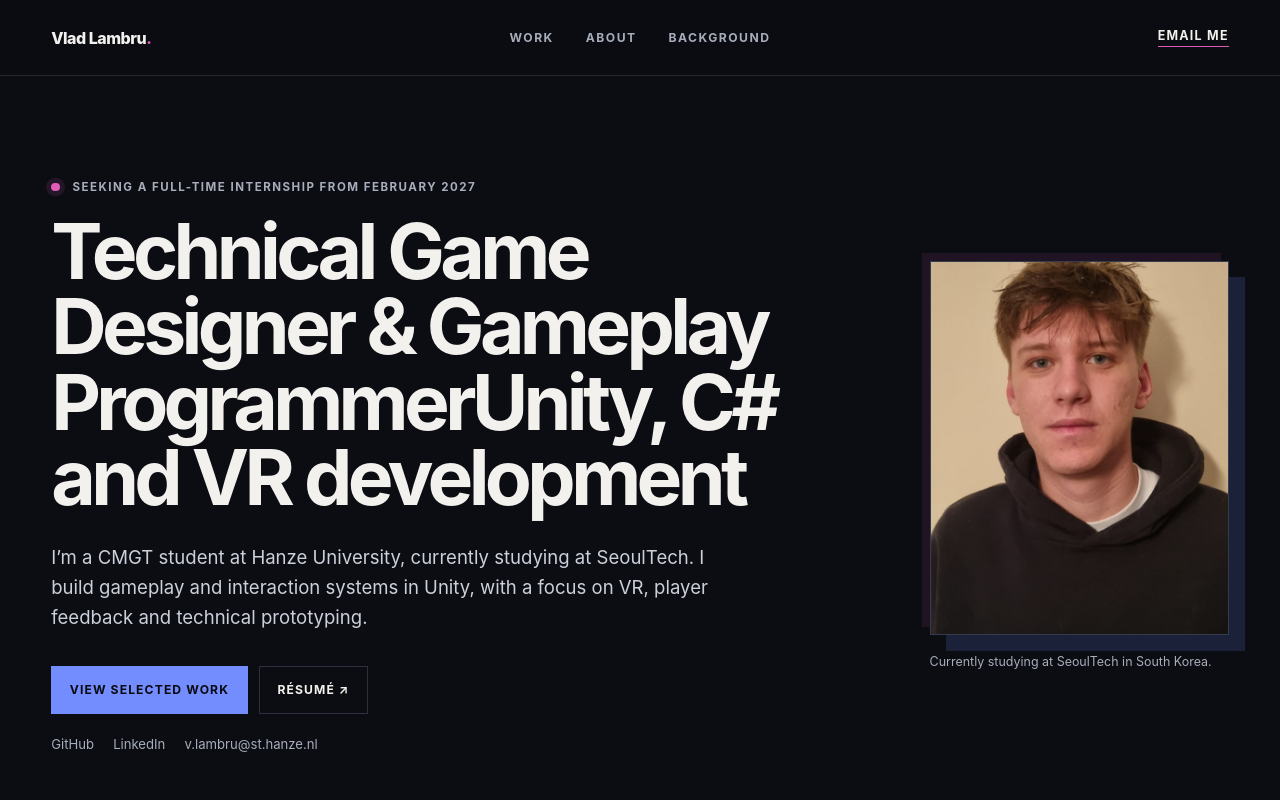
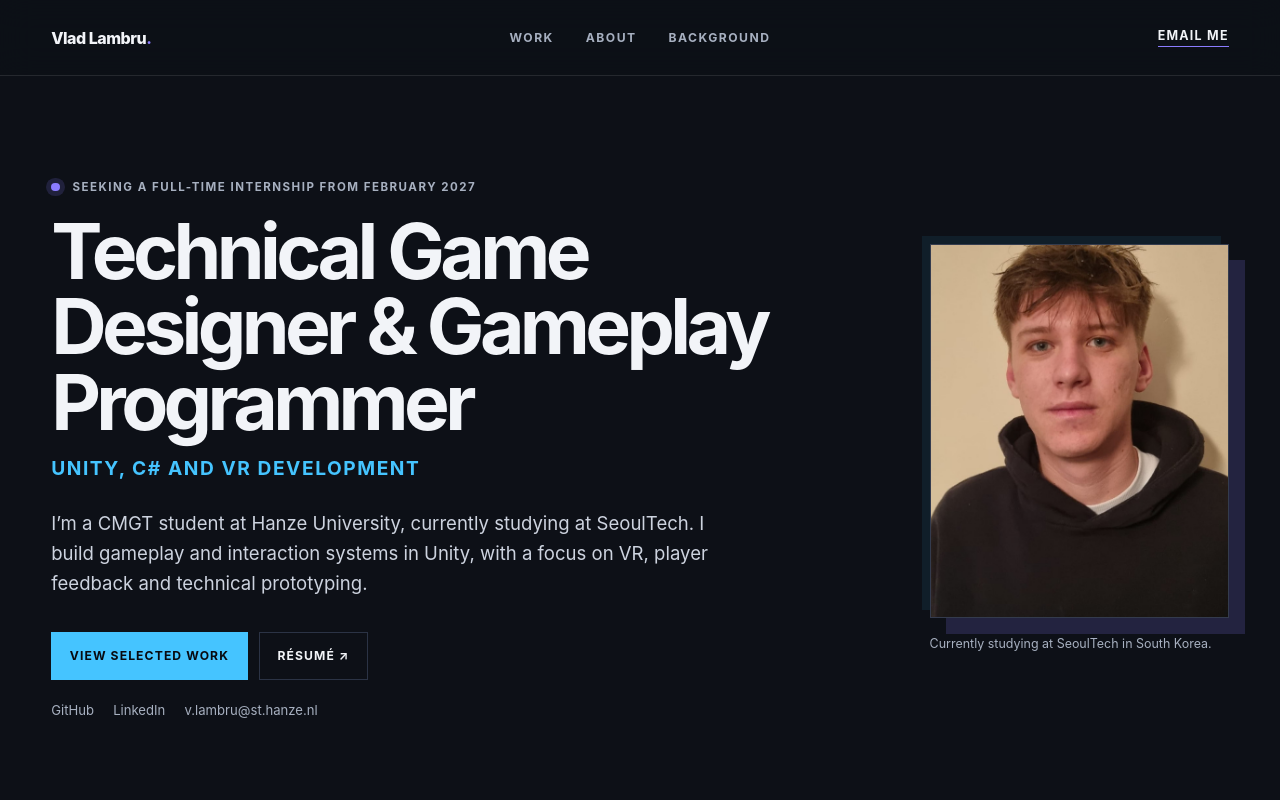
Before and after one commit to Vladut-Andrei-Lambru/Portfolio, a Next.js app: page / in a window 1280 px wide. Shown: the top 800 px of the page. Built offline with nearby package versions, Linux system fonts and the light colour scheme.

Commit message:
Refine dark palette and motion

```diff
--- a/app/globals.css
+++ b/app/globals.css
@@ -1,12 +1,13 @@
 :root {
-  --background: #0b0d13;
-  --surface: #121622;
-  --surface-raised: #181d2b;
-  --text: #f3f1ed;
-  --muted: #a7adba;
-  --line: #2b3140;
-  --accent-blue: #738dff;
-  --accent-magenta: #df5cb8;
+  --background: #0d1017;
+  --surface: #151a26;
+  --surface-raised: #1c2230;
+  --text: #f2f4f8;
+  --muted: #a7b0c0;
+  --line: #2b3345;
+  --accent-violet: #8b7cff;
+  --accent-blue: #45c4ff;
+
   --max: 1380px;
 }
 
@@ -16,47 +17,53 @@ body { margin: 0; background: var(--background); color: var(--text); font-family
 input, textarea, [contenteditable="true"] { caret-color: auto; }
 a { color: inherit; text-decoration: none; }
 img { object-fit: cover; }
-::selection { background: var(--accent-magenta); color: #090a0f; }
+::selection { background: var(--accent-violet); color: #090a0f; }
 :focus-visible { outline: 2px solid var(--accent-blue); outline-offset: 5px; }
 
-.site-header { position: sticky; top: 0; z-index: 20; min-height: 76px; padding: 0 max(4vw, calc((100vw - var(--max)) / 2)); display: grid; grid-template-columns: 1fr auto 1fr; align-items: center; border-bottom: 1px solid rgba(255,255,255,.1); background: rgba(11,13,19,.88); backdrop-filter: blur(16px); }
+.site-header { position: sticky; top: 0; z-index: 20; min-height: 76px; padding: 0 max(4vw, calc((100vw - var(--max)) / 2)); display: grid; grid-template-columns: 1fr auto 1fr; align-items: center; border-bottom: 1px solid rgba(255,255,255,.1); background: rgba(13,16,23,.88); backdrop-filter: blur(16px); }
 .wordmark { width: max-content; font-size: 1rem; font-weight: 800; letter-spacing: -.03em; }
-.wordmark span { color: var(--accent-magenta); }
+.wordmark span { color: var(--accent-violet); }
 .site-header nav { display: flex; gap: 2rem; font-size: .76rem; font-weight: 700; text-transform: uppercase; letter-spacing: .12em; color: var(--muted); }
 .site-header nav a, .header-contact, .hero-links a, .footer-links a, .case-link { transition: color .2s ease; }
 .site-header nav a:hover, .hero-links a:hover, .footer-links a:hover { color: var(--accent-blue); }
-.header-contact { justify-self: end; padding-bottom: .2rem; border-bottom: 1px solid var(--accent-magenta); font-size: .78rem; font-weight: 700; text-transform: uppercase; letter-spacing: .1em; }
-.header-contact:hover { color: var(--accent-magenta); }
+.header-contact { justify-self: end; padding-bottom: .2rem; border-bottom: 1px solid var(--accent-violet); font-size: .78rem; font-weight: 700; text-transform: uppercase; letter-spacing: .1em; }
+.header-contact:hover { color: var(--accent-violet); }
 
 .hero { max-width: var(--max); min-height: 690px; margin: auto; padding: 6.5rem 4vw 5rem; display: grid; grid-template-columns: minmax(0,1.45fr) minmax(290px,.55fr); gap: clamp(3rem,7vw,8rem); align-items: center; }
 .availability, .label, .project-meta { margin: 0 0 1.25rem; color: var(--muted); font-size: .72rem; font-weight: 750; text-transform: uppercase; letter-spacing: .13em; }
-.availability span { width: .52rem; height: .52rem; display: inline-block; margin-right: .55rem; border-radius: 50%; background: var(--accent-magenta); box-shadow: 0 0 0 5px rgba(223,92,184,.12); }
+.availability span { width: .52rem; height: .52rem; display: inline-block; margin-right: .55rem; border-radius: 50%; background: var(--accent-violet); box-shadow: 0 0 0 5px rgba(139,124,255,.16); }
 .hero h1 { max-width: 900px; margin: 0 0 1.7rem; font-size: clamp(3.1rem,6vw,6.1rem); font-weight: 720; line-height: .98; letter-spacing: -.06em; text-wrap: balance; }
-.hero-intro { max-width: 680px; margin: 0; color: #cbd0da; font-size: clamp(1.05rem,1.45vw,1.3rem); line-height: 1.62; }
+.hero h1 span { display: block; margin-top: 1rem; color: var(--accent-blue); font-size: clamp(.95rem,1.5vw,1.25rem); font-weight: 650; line-height: 1.3; letter-spacing: .08em; text-transform: uppercase; }
+.hero-intro { max-width: 680px; margin: 0; color: #cdd3df; font-size: clamp(1.05rem,1.45vw,1.3rem); line-height: 1.62; }
 .hero-actions { margin-top: 2.1rem; display: flex; flex-wrap: wrap; gap: .7rem; }
 .button { min-height: 48px; padding: .9rem 1.1rem; display: inline-flex; align-items: center; justify-content: center; border: 1px solid var(--line); font-size: .76rem; font-weight: 750; text-transform: uppercase; letter-spacing: .09em; transition: transform .2s ease, border-color .2s ease, background .2s ease; }
 .button.primary { border-color: var(--accent-blue); background: var(--accent-blue); color: #080a10; }
-.button:hover { transform: translateY(-2px); border-color: var(--accent-magenta); }
+.button:hover { transform: translateY(-2px); border-color: var(--accent-violet); }
 .hero-links { margin-top: 1.4rem; display: flex; flex-wrap: wrap; gap: 1.2rem; color: var(--muted); font-size: .82rem; }
 .hero-portrait { width: 100%; margin: 0; transform: rotate(1deg); }
-.portrait-frame { position: relative; aspect-ratio: 4/5; overflow: hidden; border: 1px solid #343b4d; background: var(--surface); box-shadow: 16px 16px 0 rgba(115,141,255,.16), -8px -8px 0 rgba(223,92,184,.1); }
+.portrait-frame { position: relative; aspect-ratio: 4/5; overflow: hidden; border: 1px solid #343b4d; background: var(--surface); box-shadow: 16px 16px 0 rgba(139,124,255,.18), -8px -8px 0 rgba(69,196,255,.08); transition: transform .45s cubic-bezier(.2,.8,.2,1), box-shadow .45s ease; }
+.portrait-frame img { transition: transform .65s cubic-bezier(.2,.8,.2,1), filter .45s ease; }
+.portrait-frame:hover { transform: translateY(-5px); box-shadow: 20px 22px 0 rgba(139,124,255,.2), -8px -8px 0 rgba(69,196,255,.1); }
+.portrait-frame:hover img { transform: scale(1.025); filter: saturate(1.04); }
 .hero-portrait figcaption { margin-top: 1.1rem; color: var(--muted); font-size: .78rem; line-height: 1.5; }
 
 .project-section, .background-section, .gallery-section { max-width: var(--max); margin: auto; padding: 7rem 4vw; }
 .section-heading { max-width: 900px; margin-bottom: 4rem; }
 .section-heading h2 { margin: 0; font-size: clamp(2.35rem,4.5vw,4.6rem); font-weight: 680; line-height: 1.02; letter-spacing: -.05em; text-wrap: balance; }
 .section-heading > p:last-child:not(.label) { max-width: 620px; margin: 1.2rem 0 0; color: var(--muted); font-size: 1.05rem; line-height: 1.6; }
-.label { color: var(--accent-magenta); }
+.label { color: var(--accent-violet); }
 .project-list { display: flex; flex-direction: column; gap: 6rem; }
 .project-card { display: grid; grid-template-columns: minmax(0,1.35fr) minmax(290px,.65fr); gap: 4.5vw; align-items: center; }
+.project-card:nth-child(2) { animation-delay: .08s; }
+.project-card:nth-child(3) { animation-delay: .16s; }
 .project-card:nth-child(even) .project-image { order: 2; }
 .project-image { position: relative; min-height: 500px; display: block; overflow: hidden; border: 1px solid var(--line); background: var(--surface); }
-.project-image:after { content: ""; position: absolute; inset: 0; background: linear-gradient(135deg, transparent 60%, rgba(115,141,255,.18)); opacity: 0; transition: opacity .35s ease; }
+.project-image:after { content: ""; position: absolute; inset: 0; background: linear-gradient(135deg, transparent 60%, rgba(69,196,255,.16)); opacity: 0; transition: opacity .35s ease; }
 .project-image img { transition: transform .55s cubic-bezier(.2,.8,.2,1); }
 .project-image:hover img { transform: scale(1.025); }
 .project-image:hover:after { opacity: 1; }
 .project-card-copy h3 { margin: .2rem 0 1rem; font-size: clamp(2rem,3.4vw,3.5rem); font-weight: 680; line-height: 1; letter-spacing: -.045em; }
-.project-card-copy > p:not(.project-meta) { max-width: 540px; color: #c5cad4; font-size: 1.02rem; line-height: 1.68; }
+.project-card-copy > p:not(.project-meta) { max-width: 540px; color: #c9cfdb; font-size: 1.02rem; line-height: 1.68; }
 .tag-list { margin: 1.7rem 0; padding: 0; display: flex; flex-wrap: wrap; gap: .45rem; list-style: none; }
 .tag-list li { padding: .48rem .62rem; border: 1px solid var(--line); color: var(--muted); font-size: .67rem; font-weight: 750; text-transform: uppercase; letter-spacing: .08em; }
 .case-link { display: inline-flex; gap: 1rem; padding-bottom: .3rem; border-bottom: 1px solid var(--accent-blue); font-size: .78rem; font-weight: 750; text-transform: uppercase; letter-spacing: .08em; }
@@ -66,7 +73,7 @@ img { object-fit: cover; }
 
 .about-section, .systems-section { padding: 7rem max(4vw, calc((100vw - var(--max)) / 2 + 4vw)); border-block: 1px solid var(--line); background: var(--surface); }
 .about-grid { display: grid; grid-template-columns: 1.05fr .95fr; gap: 8vw; align-items: start; }
-.about-copy { color: #d4d7de; font-size: clamp(1.25rem,2vw,1.8rem); line-height: 1.48; letter-spacing: -.02em; }
+.about-copy { color: #dce1ea; font-size: clamp(1.25rem,2vw,1.8rem); line-height: 1.48; letter-spacing: -.02em; }
 .about-copy p { margin: 0 0 1.4rem; }
 .toolbox { padding: 1.4rem; border: 1px solid var(--line); background: var(--surface-raised); }
 .toolbox h3, .subheading { margin: 0 0 1.2rem; font-size: .75rem; text-transform: uppercase; letter-spacing: .12em; color: var(--accent-blue); }
@@ -81,29 +88,29 @@ img { object-fit: cover; }
 .timeline-period { margin: 0; color: var(--accent-blue); font-size: .74rem; font-weight: 750; text-transform: uppercase; letter-spacing: .08em; }
 .timeline h3, .plain-card h3 { margin: 0 0 .45rem; font-size: 1.25rem; }
 .timeline-place, .muted { color: var(--muted); }
-.timeline article div > p:last-child, .plain-card p { max-width: 720px; line-height: 1.65; color: #c4c9d2; }
+.timeline article div > p:last-child, .plain-card p { max-width: 720px; line-height: 1.65; color: #c9d0dc; }
 .background-lower { margin-top: 6rem; display: grid; grid-template-columns: 1fr 1fr; gap: 8vw; }
 .credential-list > div { display: grid; grid-template-columns: 64px 1fr; padding: 1rem 0; border-bottom: 1px solid var(--line); }
-.credential-list span { color: var(--accent-magenta); font-size: .72rem; font-weight: 750; }
+.credential-list span { color: var(--accent-violet); font-size: .72rem; font-weight: 750; }
 .credential-list p { margin: 0; }
 .credential-list small { display: block; margin-top: .35rem; color: var(--muted); }
 .plain-card { padding-bottom: 1.5rem; margin-bottom: 1.5rem; border-bottom: 1px solid var(--line); }
 
-footer { padding: 7rem max(4vw, calc((100vw - var(--max)) / 2 + 4vw)) 2rem; border-top: 1px solid var(--line); background: #080a0f; }
+footer { padding: 7rem max(4vw, calc((100vw - var(--max)) / 2 + 4vw)) 2rem; border-top: 1px solid var(--line); background: #0a0c12; }
 footer h2 { max-width: 900px; margin: .5rem 0 1.5rem; font-size: clamp(3rem,6.5vw,6.6rem); font-weight: 680; line-height: .95; letter-spacing: -.06em; }
 .email-link { display: inline-block; color: var(--accent-blue); font-size: clamp(1.1rem,2vw,1.55rem); border-bottom: 1px solid currentColor; }
-.email-link:hover { color: var(--accent-magenta); }
+.email-link:hover { color: var(--accent-violet); }
 .footer-links { margin-top: 3rem; display: flex; flex-wrap: wrap; gap: 1.2rem; color: var(--muted); font-size: .8rem; font-weight: 700; text-transform: uppercase; letter-spacing: .09em; }
 .footer-note { margin: 5rem 0 0; color: #696f7c; font-size: .69rem; text-transform: uppercase; letter-spacing: .1em; }
 
-.case-header { max-width: none; }.back-link { justify-self: center; font-size: .76rem; text-transform: uppercase; letter-spacing: .1em; color: var(--muted); }.case-hero { max-width: 1240px; margin: auto; padding: 6.5rem 4vw 4rem; }.case-kicker { display: flex; gap: 1rem; color: var(--muted); font-size: .72rem; font-weight: 750; text-transform: uppercase; letter-spacing: .1em; }.case-kicker span + span:before { content: "/"; margin-right: 1rem; color: var(--accent-magenta); }.case-hero h1 { margin: 1rem 0 1.5rem; font-size: clamp(3.8rem,8vw,7.8rem); line-height: .9; letter-spacing: -.065em; }.case-hero > p { max-width: 780px; color: #cbd0d8; font-size: clamp(1.15rem,1.8vw,1.55rem); line-height: 1.5; }.case-links { display: flex; flex-wrap: wrap; gap: .7rem; margin-top: 2rem; }.case-links a { padding: .78rem 1rem; border: 1px solid var(--line); font-size: .72rem; font-weight: 750; text-transform: uppercase; }.case-links a:hover { border-color: var(--accent-blue); color: var(--accent-blue); }.case-hero-image { position: relative; width: 100%; height: min(70vw,880px); background: var(--surface); }
+.case-header { max-width: none; }.back-link { justify-self: center; font-size: .76rem; text-transform: uppercase; letter-spacing: .1em; color: var(--muted); }.case-hero { max-width: 1240px; margin: auto; padding: 6.5rem 4vw 4rem; }.case-kicker { display: flex; gap: 1rem; color: var(--muted); font-size: .72rem; font-weight: 750; text-transform: uppercase; letter-spacing: .1em; }.case-kicker span + span:before { content: "/"; margin-right: 1rem; color: var(--accent-violet); }.case-hero h1 { margin: 1rem 0 1.5rem; font-size: clamp(3.8rem,8vw,7.8rem); line-height: .9; letter-spacing: -.065em; }.case-hero > p { max-width: 780px; color: #cdd3df; font-size: clamp(1.15rem,1.8vw,1.55rem); line-height: 1.5; }.case-links { display: flex; flex-wrap: wrap; gap: .7rem; margin-top: 2rem; }.case-links a { padding: .78rem 1rem; border: 1px solid var(--line); font-size: .72rem; font-weight: 750; text-transform: uppercase; }.case-links a:hover { border-color: var(--accent-blue); color: var(--accent-blue); }.case-hero-image { position: relative; width: 100%; height: min(70vw,880px); background: var(--surface); }
 .video-section { max-width: 1240px; margin: auto; padding: 6rem 4vw 0; }.video-frame { position: relative; aspect-ratio: 16/9; overflow: hidden; border: 1px solid var(--line); background: #050609; }.video-frame iframe { position: absolute; inset: 0; width: 100%; height: 100%; border: 0; }.project-video { display: block; width: 100%; max-height: 75vh; background: #050609; }
-.case-overview { max-width: 1240px; margin: auto; padding: 7rem 4vw; display: grid; grid-template-columns: .7fr 1.3fr; gap: 8vw; }.case-facts { border-top: 1px solid var(--line); }.case-facts > div { display: grid; grid-template-columns: 90px 1fr; padding: 1.1rem 0; border-bottom: 1px solid var(--line); }.case-facts span { color: var(--muted); font-size: .72rem; text-transform: uppercase; letter-spacing: .1em; }.case-prose h2 { margin: 0 0 1rem; font-size: .76rem; text-transform: uppercase; letter-spacing: .11em; color: var(--accent-magenta); }.case-prose > p { margin: 0 0 3rem; font-size: clamp(1.1rem,1.7vw,1.4rem); line-height: 1.6; color: #d0d4dc; }
-.systems-section { padding-top: 7rem; padding-bottom: 7rem; }.system-list { max-width: 1240px; margin: auto; border-top: 1px solid var(--line); }.system-list article { display: grid; grid-template-columns: 1fr; padding: 2.5rem 0; border-bottom: 1px solid var(--line); }.system-list h3 { margin: 0 0 .8rem; font-size: clamp(1.7rem,3vw,2.7rem); }.system-list article > div > p { max-width: 760px; color: #c8ccd4; font-size: 1.03rem; line-height: 1.65; }.system-list ul { padding: 0; display: flex; flex-wrap: wrap; gap: .45rem; list-style: none; }.system-list li { padding: .5rem .65rem; border: 1px solid var(--line); color: var(--muted); font-size: .67rem; font-weight: 700; text-transform: uppercase; }
-.gallery-grid { display: grid; grid-template-columns: 1fr 1fr; gap: 1rem; }.gallery-grid figure { position: relative; aspect-ratio: 16/10; margin: 0; overflow: hidden; border: 1px solid var(--line); background: var(--surface); }.gallery-grid figure.wide { grid-column: span 2; aspect-ratio: 16/8; }.result-section { max-width: 1240px; margin: 0 auto 7rem; padding: 0 4vw; display: grid; grid-template-columns: 1fr 1fr; gap: 1px; background: var(--line); border: 1px solid var(--line); }.result-section > div { background: var(--surface); padding: 3rem; }.result-section h2 { margin: 0 0 1rem; font-size: .75rem; text-transform: uppercase; letter-spacing: .1em; color: var(--accent-magenta); }.result-section p { font-size: 1.1rem; line-height: 1.65; color: #ccd0d8; }.next-project { padding: 6rem 4vw; background: var(--surface-raised); }.next-project a { display: flex; justify-content: space-between; font-size: clamp(2.6rem,5vw,5.2rem); line-height: 1; font-weight: 680; letter-spacing: -.05em; }.next-project a:hover { color: var(--accent-blue); }
+.case-overview { max-width: 1240px; margin: auto; padding: 7rem 4vw; display: grid; grid-template-columns: .7fr 1.3fr; gap: 8vw; }.case-facts { border-top: 1px solid var(--line); }.case-facts > div { display: grid; grid-template-columns: 90px 1fr; padding: 1.1rem 0; border-bottom: 1px solid var(--line); }.case-facts span { color: var(--muted); font-size: .72rem; text-transform: uppercase; letter-spacing: .1em; }.case-prose h2 { margin: 0 0 1rem; font-size: .76rem; text-transform: uppercase; letter-spacing: .11em; color: var(--accent-violet); }.case-prose > p { margin: 0 0 3rem; font-size: clamp(1.1rem,1.7vw,1.4rem); line-height: 1.6; color: #d8dde6; }
+.systems-section { padding-top: 7rem; padding-bottom: 7rem; }.system-list { max-width: 1240px; margin: auto; border-top: 1px solid var(--line); }.system-list article { display: grid; grid-template-columns: 1fr; padding: 2.5rem 0; border-bottom: 1px solid var(--line); }.system-list h3 { margin: 0 0 .8rem; font-size: clamp(1.7rem,3vw,2.7rem); }.system-list article > div > p { max-width: 760px; color: #cdd3df; font-size: 1.03rem; line-height: 1.65; }.system-list ul { padding: 0; display: flex; flex-wrap: wrap; gap: .45rem; list-style: none; }.system-list li { padding: .5rem .65rem; border: 1px solid var(--line); color: var(--muted); font-size: .67rem; font-weight: 700; text-transform: uppercase; }
+.gallery-grid { display: grid; grid-template-columns: 1fr 1fr; gap: 1rem; }.gallery-grid figure { position: relative; aspect-ratio: 16/10; margin: 0; overflow: hidden; border: 1px solid var(--line); background: var(--surface); }.gallery-grid figure.wide { grid-column: span 2; aspect-ratio: 16/8; }.result-section { max-width: 1240px; margin: 0 auto 7rem; padding: 0 4vw; display: grid; grid-template-columns: 1fr 1fr; gap: 1px; background: var(--line); border: 1px solid var(--line); }.result-section > div { background: var(--surface); padding: 3rem; }.result-section h2 { margin: 0 0 1rem; font-size: .75rem; text-transform: uppercase; letter-spacing: .1em; color: var(--accent-violet); }.result-section p { font-size: 1.1rem; line-height: 1.65; color: #d0d6e0; }.next-project { padding: 6rem 4vw; background: var(--surface-raised); }.next-project a { display: flex; justify-content: space-between; font-size: clamp(2.6rem,5vw,5.2rem); line-height: 1; font-weight: 680; letter-spacing: -.05em; }.next-project a:hover { color: var(--accent-blue); }
 
-.enter { animation: enter .65s both cubic-bezier(.2,.75,.25,1); }.delay-one { animation-delay: .12s; }
-@keyframes enter { from { opacity: 0; transform: translateY(14px); } to { opacity: 1; transform: translateY(0); } }
+.enter { animation: enter .72s both cubic-bezier(.2,.75,.25,1); }.delay-one { animation-delay: .12s; }
+@keyframes enter { from { opacity: 0; transform: translateY(20px); filter: blur(3px); } to { opacity: 1; transform: translateY(0); filter: blur(0); } }
 
 @media (max-width: 900px) {
   .site-header { grid-template-columns: 1fr 1fr; min-height: 68px; padding-inline: 1.2rem; }.site-header nav { display: none; }.header-contact { grid-column: 2; grid-row: 1; }
```
